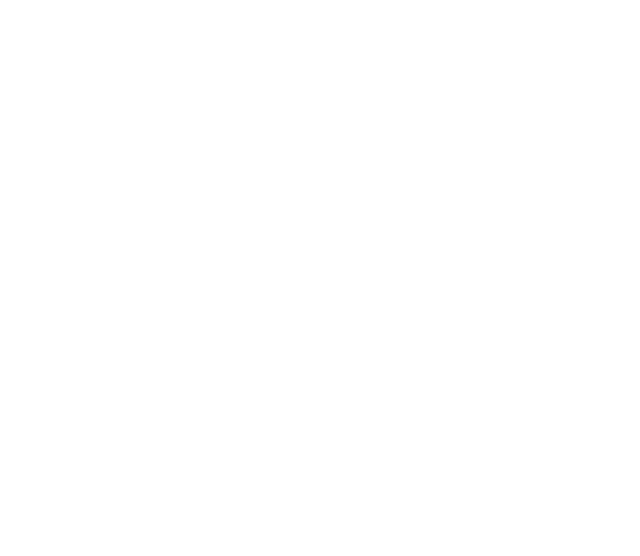
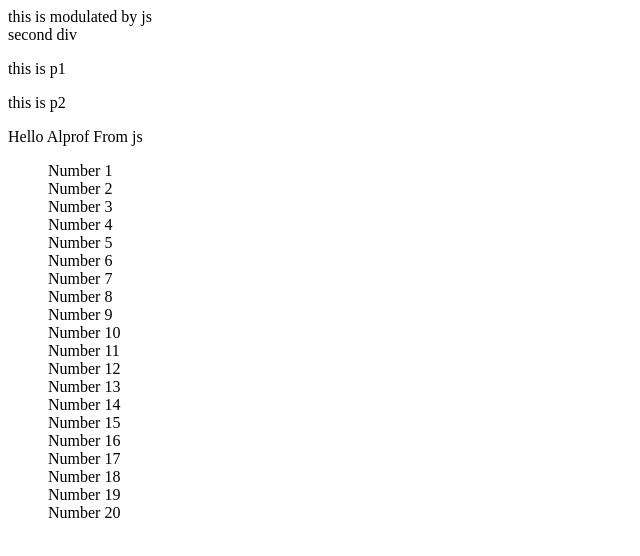
Before and after one commit to MohamedReda98/HtmlDom, a plain HTML site: page index.html in a window 1280 px wide. Shown: the whole page, without its empty margins (0-640 px from the left). Drawn offline with Linux system fonts and the light colour scheme.

Commit message:
some small codes

```diff
--- a/index.html
+++ b/index.html
@@ -7,8 +7,18 @@
 	<meta http-equiv = "X-UA-Compatible"
 	      content = "ie=edge">
 	<title>HtmlDom</title>
+	<link rel = "stylesheet"
+	      href = "css/dom.css">
 </head>
 <body>
-
+<div id="test">
+	first div
+</div>
+<div id="test2">
+	second div
+</div>
+<p>this is p1</p>
+<p>this is p2</p>
+<script src="js/dom.js"></script>
 </body>
 </html>
--- a/js/dom.js
+++ b/js/dom.js
@@ -0,0 +1,32 @@
+let myp = document.createElement('p'),
+    myptext = document.createTextNode("Hello Alprof From js");
+myp.appendChild(myptext);
+document.body.appendChild(myp);
+
+document.getElementById('test').innerHTML = "this is modulated by js";
+let myEl = document.getElementsByTagName('p');
+console.log(myEl.length)
+console.log(document.lastModified);
+console.log(document.URL);
+console.log(document.inputEncoding);
+let main =  document.createElement('ol'),
+    fragment = document.createDocumentFragment(),
+    firstAttr = document.createAttribute('class'),
+    secondAttr = document.createAttribute('id');
+for (let i =0;i < 20; i++){
+    let firstComm = document.createComment(`This is my the start li number : ${i+1}`),
+        li = document.createElement('li'),
+        liContent = document.createTextNode(`Number ${i+1}`),
+        brk = document.createElement('br'),
+        lastComm = document.createComment(`This is my the End li number : ${i+1}`);
+    fragment.appendChild(firstComm);
+    fragment.appendChild(li.appendChild(liContent));
+    fragment.appendChild(lastComm);
+    fragment.appendChild(brk)
+}
+main.appendChild(fragment)
+document.body.appendChild(main);
+firstAttr.value = 'order-list';
+secondAttr.value = 'order';
+main.setAttributeNode(firstAttr);
+main.setAttributeNode(secondAttr);
```
